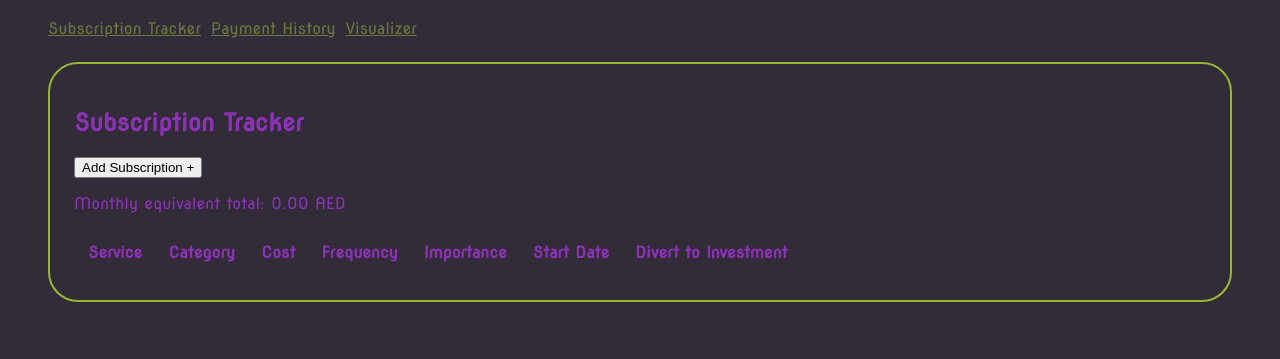
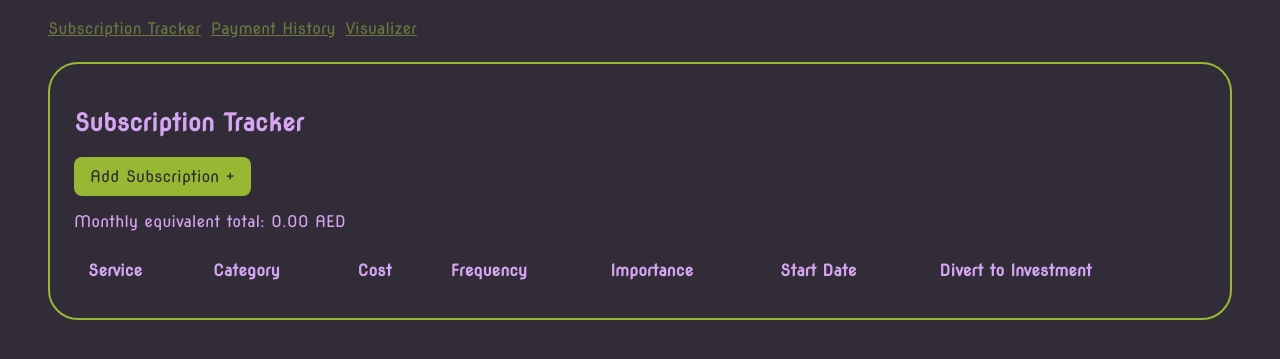
Before and after one commit to ourocode/Little-Help, a website: page public/index.html in a window 1280 px wide. Shown: the part 111-470 px from the top of the page. Drawn offline with Linux system fonts and the light colour scheme.

Commit message:
Iimprove table layout and text contrast

```diff
--- a/public/styles.css
+++ b/public/styles.css
@@ -8,7 +8,7 @@
 body {
     font-family: "Nova Round", Arial, sans-serif;
     background-color: #322B38;
-    color: #8D32B8;
+    color: #D6A6F2;
 
     margin: 0;
     padding: 48px;
@@ -40,3 +40,17 @@ th {
     padding: 12px;
     text-align: left;
 }
+
+button {
+    font: inherit;
+    background-color: #97B832;
+    color: #322B38;
+    padding: 10px 16px;
+    border: none;
+    border-radius: 8px;
+    cursor: pointer;
+}
+
+table {
+    width: 100%;
+}
```
